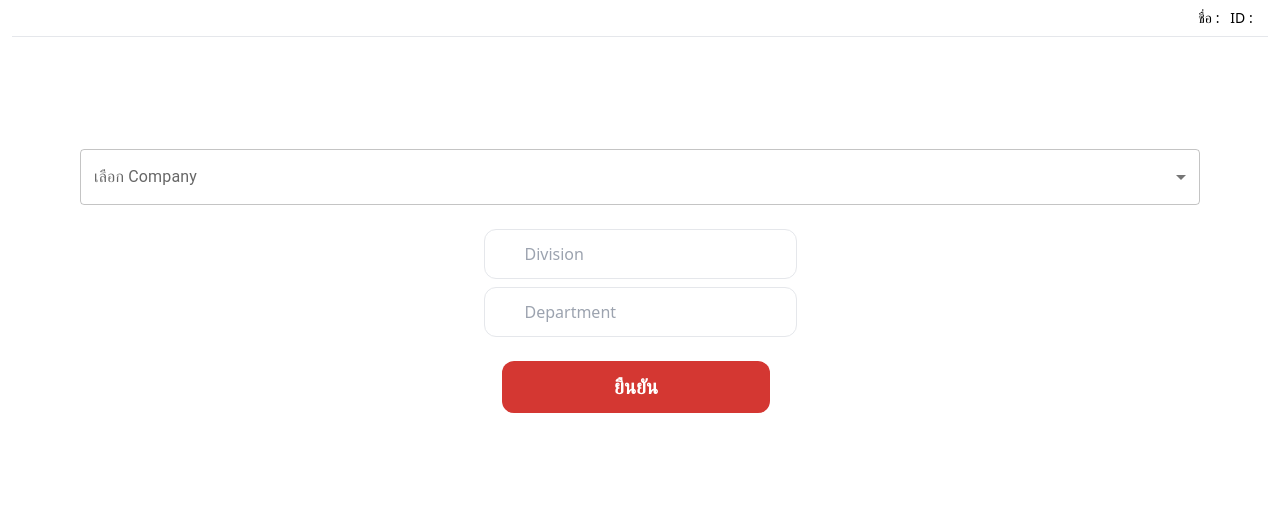
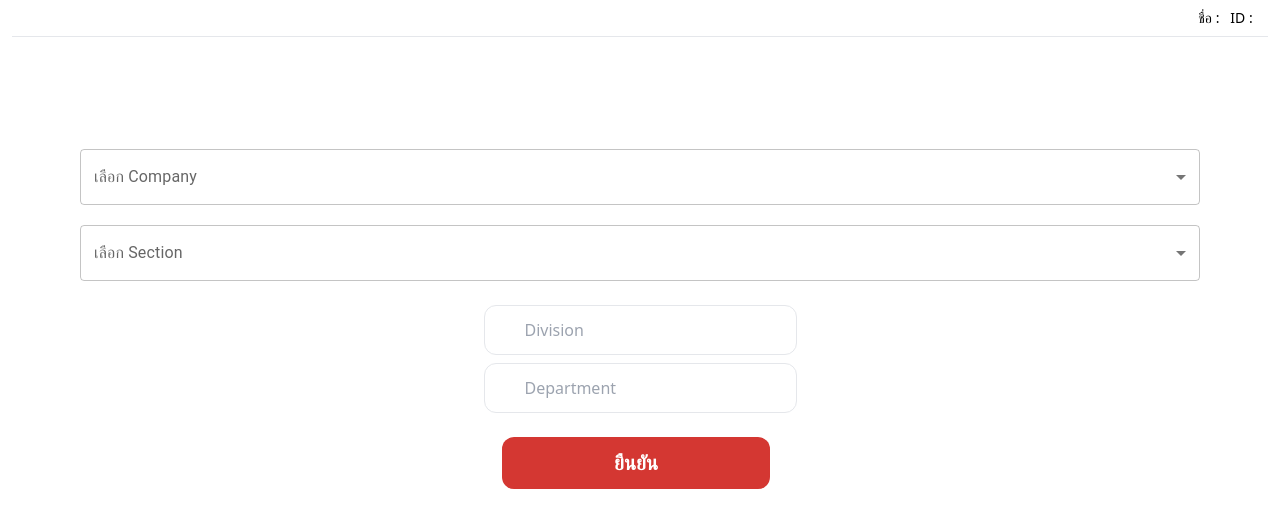
Before and after one commit to pakaponzamak/SQL_E-Booking, a Next.js app: page /tr_course/plant_select in a window 1280 px wide. Shown: the top 528 px of the page. Built offline with nearby package versions, Linux system fonts and the light colour scheme.

Commit message:
Add Schema

```diff
--- a/src/pages/health_care/confirmation.js
+++ b/src/pages/health_care/confirmation.js
@@ -72,7 +72,7 @@ export default function confirmation() {
     }
   };
   useEffect(() => {
-    fetchRelativeUser();
+    //fetchRelativeUser();
   }, []);
   //////////////////////////////////////////////////////////////////////////////
   //////////////////////////////////////////////////////////////////////////////
--- a/src/pages/tr_course/plant_select.js
+++ b/src/pages/tr_course/plant_select.js
@@ -5,13 +5,14 @@ import MenuItem from "@mui/material/MenuItem";
 import FormControl from "@mui/material/FormControl";
 import Select from "@mui/material/Select";
 import { useRouter } from "next/router";
-import Swal from 'sweetalert2'
+import Swal from "sweetalert2";
 
 export default function DropdownMenu() {
   const [company, setCompany] = useState("");
   const [division, setDivision] = useState("");
   const [department, setDepartment] = useState("");
   const [plant, setPlant] = useState("");
+  const [section, setSection] = useState("");
   const router = useRouter();
   const { firstName, employeeId, checkIn } = router.query;
 
@@ -24,14 +25,12 @@ export default function DropdownMenu() {
     ) {
       alert("กรุณากรอกข้อมูล");
       return;
-    }
-    else{
+    } else {
       router.push(
         `./TRcalendar?firstName=${firstName}&employeeId=${employeeId}&checkIn=${checkIn}&company=${company}&division=${division}&department=${department}&plant=${plant}`
       );
     }
   };
-
 
   return (
     <main>
@@ -62,7 +61,6 @@ export default function DropdownMenu() {
               <MenuItem value={"SDM"}>SDM</MenuItem>
               <MenuItem value={"SUD"}>SUD</MenuItem>
               <MenuItem value={"ASTH"}>ASTH</MenuItem>
-
             </Select>
           </FormControl>
         </Box>
@@ -83,13 +81,28 @@ export default function DropdownMenu() {
                 <MenuItem value={"SRG"}>SRG</MenuItem>
                 <MenuItem value={"WGR"}>WGR</MenuItem>
                 <MenuItem value={"BPK"}>BPK</MenuItem>
-
               </Select>
             </FormControl>
           </Box>
         )}
       </div>
 
+      <div className="mx-20 my-5">
+        <Box sx={{}}>
+          <FormControl fullWidth>
+            <InputLabel id="demo-simple-select-label">เลือก Section</InputLabel>
+            <Select
+              labelId="demo-simple-select-label"
+              id="demo-simple-select"
+              value={section}
+              label="เลือก Section"
+              onChange={(e) => setSection(e.target.value)}
+            >
+              <MenuItem value={"Section"}>Section</MenuItem>
+            </Select>
+          </FormControl>
+        </Box>
+      </div>
 
       <div className="text-center">
         <div>
@@ -128,7 +141,6 @@ export default function DropdownMenu() {
           ยืนยัน
         </button>
       </div>
-
     </main>
   );
 }
```
Lines whose indentation alone changed are shown as unchanged.
